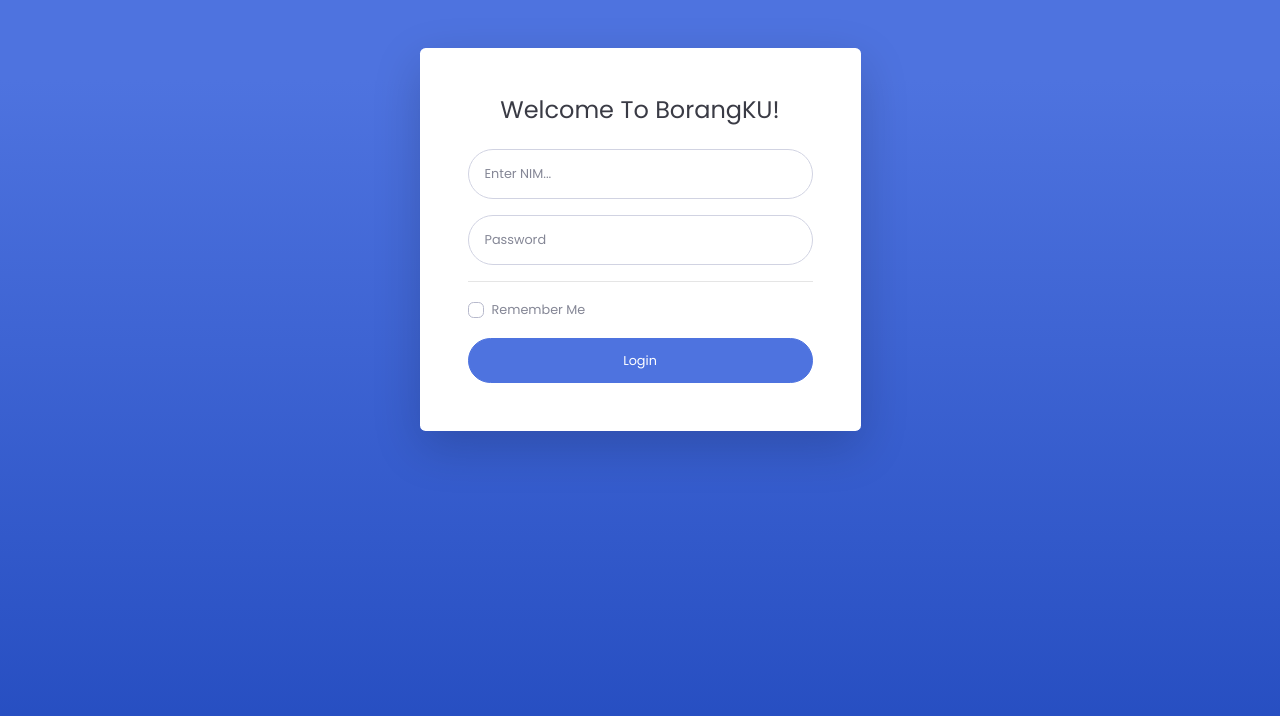
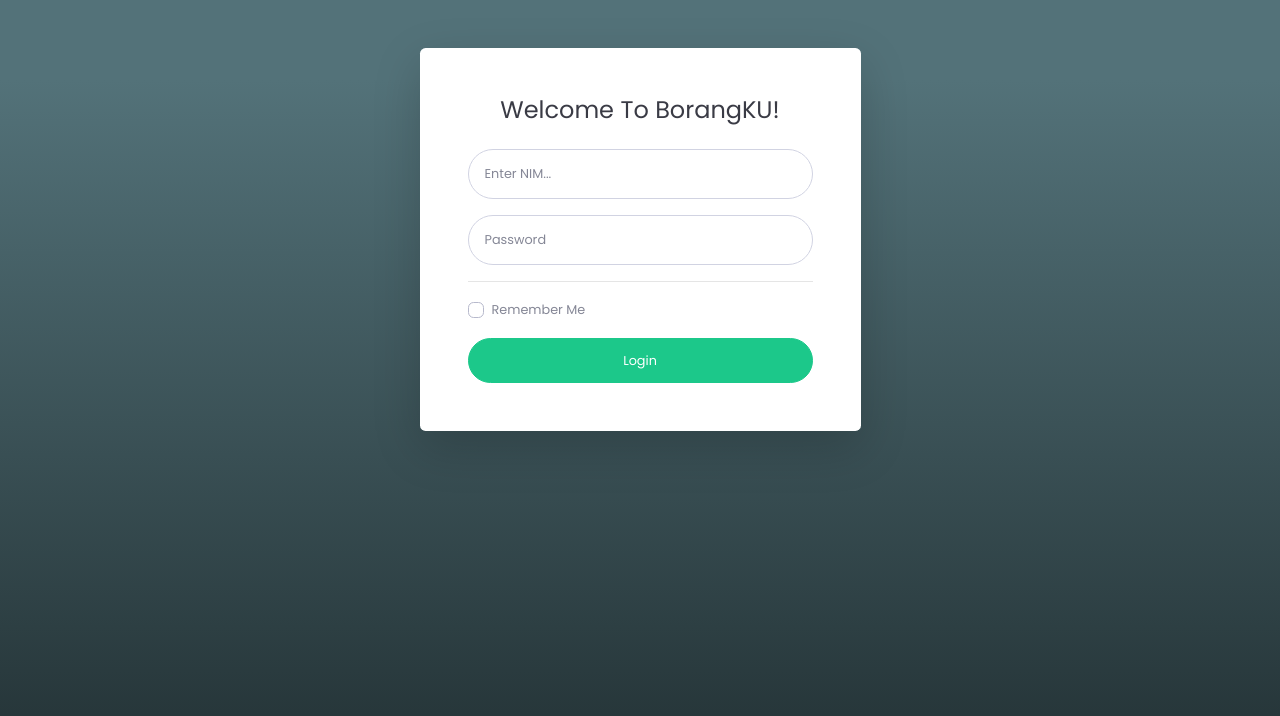
Before and after one commit to teuinsuska/borangku, a CodeIgniter 4 app: template app/Views/auth/login.php in a window 1280 px wide. Shown: the top 716 px of the page. Run offline with PHP 8.4 and a stand-in for CodeIgniter, Linux system fonts and the light colour scheme; the template is opened without the code that fills it, so the values that code supplies are empty; some libraries are stand-ins or nearby versions.

Commit message:
fix: change background to dark green

```diff
--- a/app/Views/auth/login.php
+++ b/app/Views/auth/login.php
@@ -17,12 +17,13 @@
   <link href="https://fonts.googleapis.com/css2?family=Poppins&display=swap" rel="stylesheet">
 
   <!-- Custom styles for this template-->
+  <link href="<?= base_url('assets') ?>/css/auth.css" rel="stylesheet">
   <link href="<?= base_url('assets') ?>/css/sb-admin-2.min.css" rel="stylesheet">
 </head>
 
 <body>
 
-  <body class="bg-gradient-primary">
+  <body class="bg-color">
     <div class="container">
       <!-- Outer Row -->
       <div class="row justify-content-center">
@@ -52,7 +53,7 @@
                       <label class="custom-control-label" for="customCheck">Remember Me</label>
                     </div>
                   </div>
-                  <button type="submit" class="btn btn-primary btn-user btn-block">Login</button>
+                  <button type="submit" class="btn btn-success btn-user btn-block">Login</button>
                 </form>
               </div>
             </div>
--- /dev/null
+++ b/assets/css/auth.css
@@ -0,0 +1,5 @@
+.bg-color {
+	background-color: #537279;
+	background-image: linear-gradient(180deg, #537279 10%, #212f32 100%);
+	background-size: cover;
+}
```
